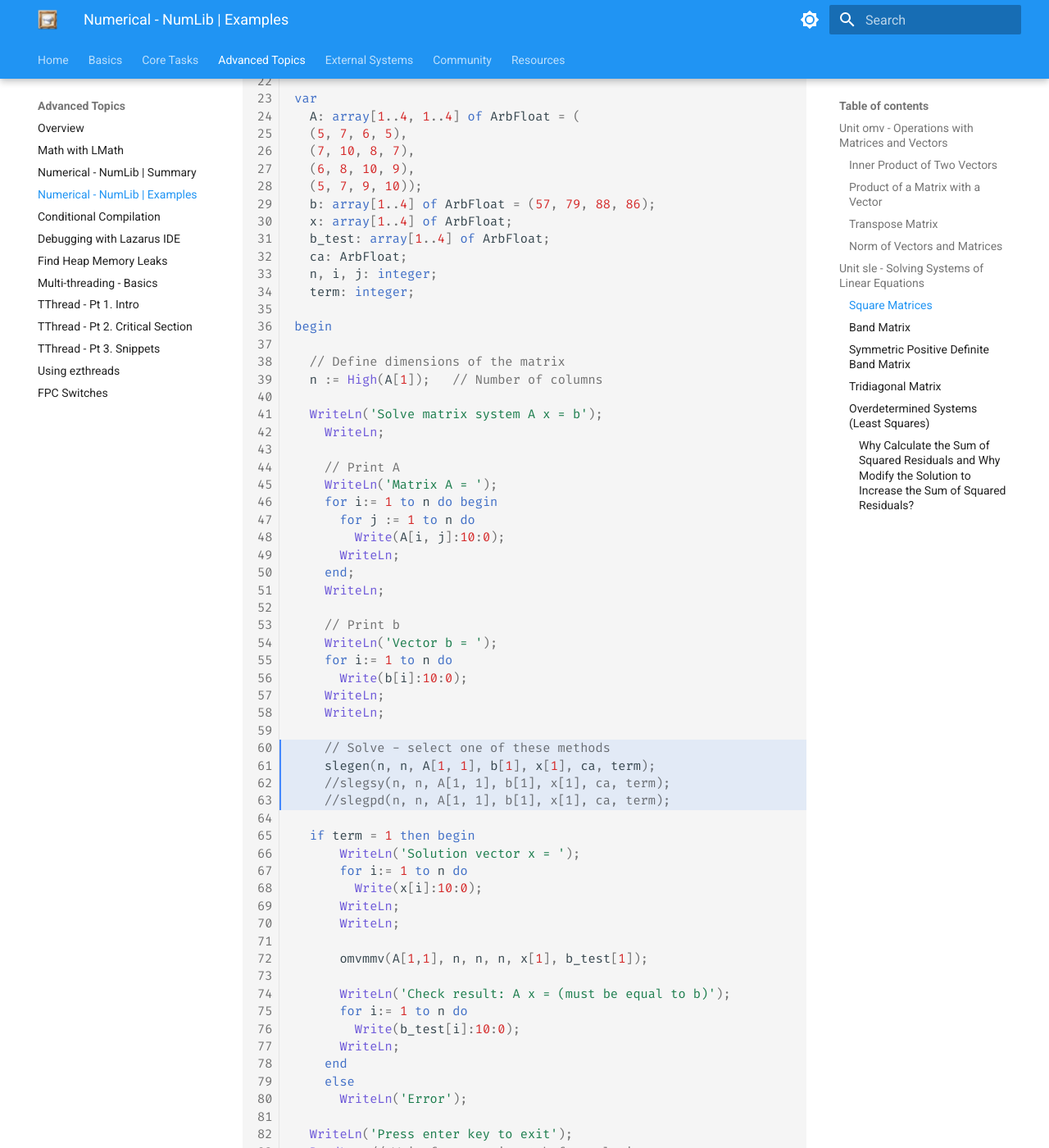
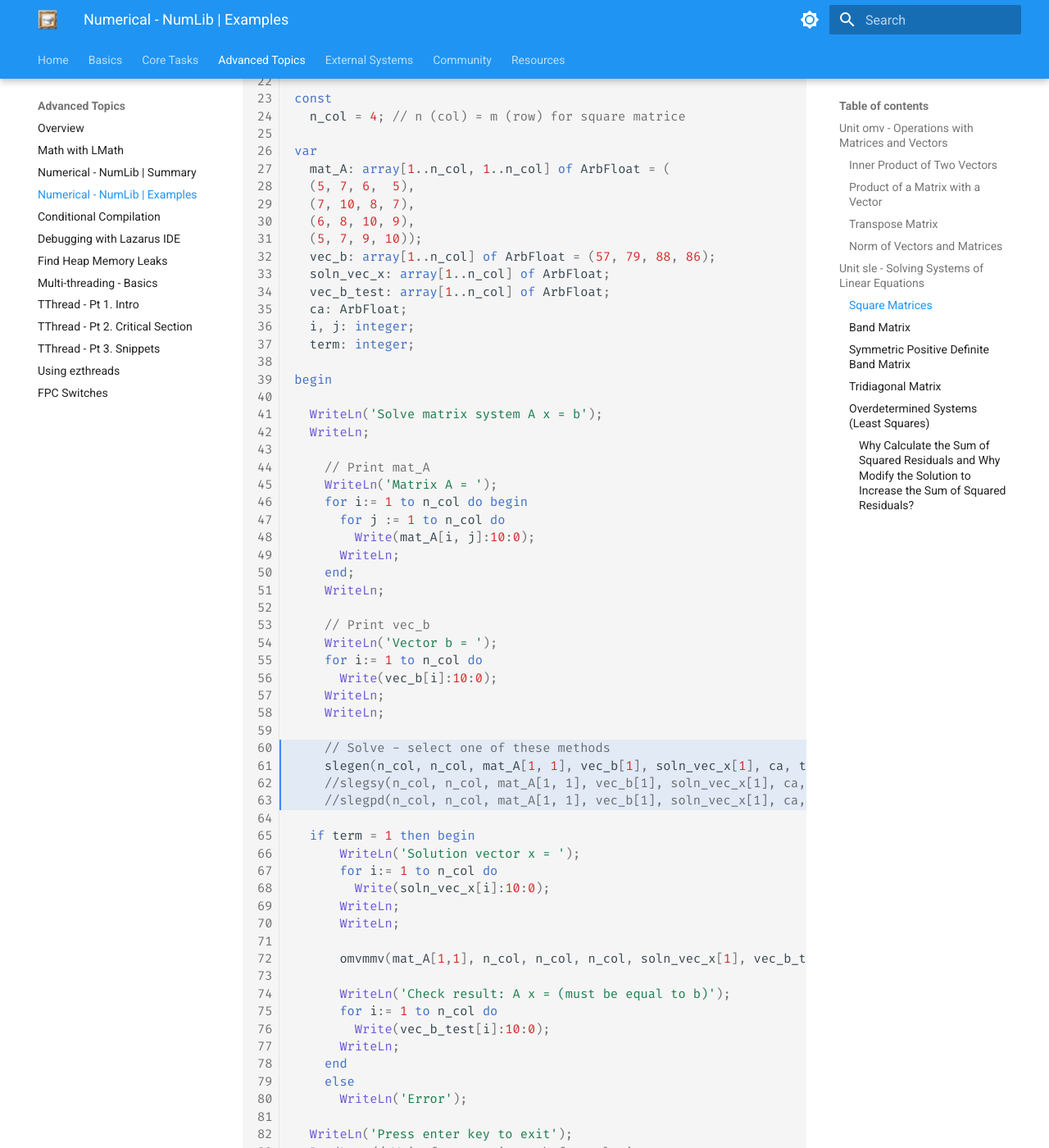
Before and after one commit to ikelaiah/free-pascal-cookbook, an MkDocs documentation site: the page built from docs/docs/advanced/numlib.md, in a window 1280 px wide and 1400 px high, scrolled down 11711 px. Shown: the whole window at 82% size. Built offline with MkDocs 1.6.1 and Material for MkDocs 9.7.7, drawn with Linux system fonts in a browser that asks for light colours; some of the changed text lies outside the part shown.

Commit message:
Update - Updated snippet of `solve_linear_eq`.

```diff
--- a/docs/docs/advanced/numlib.md
+++ b/docs/docs/advanced/numlib.md
@@ -544,60 +544,60 @@ uses
   sle,
   omv;
 
+const
+  n_col = 4; // n (col) = m (row) for square matrice
+
 var
-  A: array[1..4, 1..4] of ArbFloat = (
-  (5, 7, 6, 5),
+  mat_A: array[1..n_col, 1..n_col] of ArbFloat = (
+  (5, 7, 6,  5),
   (7, 10, 8, 7),
   (6, 8, 10, 9),
   (5, 7, 9, 10));
-  b: array[1..4] of ArbFloat = (57, 79, 88, 86);
-  x: array[1..4] of ArbFloat;
-  b_test: array[1..4] of ArbFloat;
+  vec_b: array[1..n_col] of ArbFloat = (57, 79, 88, 86);
+  soln_vec_x: array[1..n_col] of ArbFloat;
+  vec_b_test: array[1..n_col] of ArbFloat;
   ca: ArbFloat;
-  n, i, j: integer;
+  i, j: integer;
   term: integer;
 
 begin
 
-  // Define dimensions of the matrix
-  n := High(A[1]);   // Number of columns
+  WriteLn('Solve matrix system A x = b');
+  WriteLn;
 
-  WriteLn('Solve matrix system A x = b');
-    WriteLn;
-
-    // Print A
+    // Print mat_A
     WriteLn('Matrix A = ');
-    for i:= 1 to n do begin
-      for j := 1 to n do
-        Write(A[i, j]:10:0);
+    for i:= 1 to n_col do begin
+      for j := 1 to n_col do
+        Write(mat_A[i, j]:10:0);
       WriteLn;
     end;
     WriteLn;
 
-    // Print b
+    // Print vec_b
     WriteLn('Vector b = ');
-    for i:= 1 to n do
-      Write(b[i]:10:0);
+    for i:= 1 to n_col do
+      Write(vec_b[i]:10:0);
     WriteLn;
     WriteLn;
 
     // Solve - select one of these methods
-    slegen(n, n, A[1, 1], b[1], x[1], ca, term);
-    //slegsy(n, n, A[1, 1], b[1], x[1], ca, term);
-    //slegpd(n, n, A[1, 1], b[1], x[1], ca, term);
+    slegen(n_col, n_col, mat_A[1, 1], vec_b[1], soln_vec_x[1], ca, term);
+    //slegsy(n_col, n_col, mat_A[1, 1], vec_b[1], soln_vec_x[1], ca, term);
+    //slegpd(n_col, n_col, mat_A[1, 1], vec_b[1], soln_vec_x[1], ca, term);
 
   if term = 1 then begin
       WriteLn('Solution vector x = ');
-      for i:= 1 to n do
-        Write(x[i]:10:0);
+      for i:= 1 to n_col do
+        Write(soln_vec_x[i]:10:0);
       WriteLn;
       WriteLn;
 
-      omvmmv(A[1,1], n, n, n, x[1], b_test[1]);
+      omvmmv(mat_A[1,1], n_col, n_col, n_col, soln_vec_x[1], vec_b_test[1]);
 
       WriteLn('Check result: A x = (must be equal to b)');
-      for i:= 1 to n do
-        Write(b_test[i]:10:0);
+      for i:= 1 to n_col do
+        Write(vec_b_test[i]:10:0);
       WriteLn;
     end
     else
```
Also changed, not shown: other parts of docs/docs/advanced/numlib.md (+1 -1 lines).
